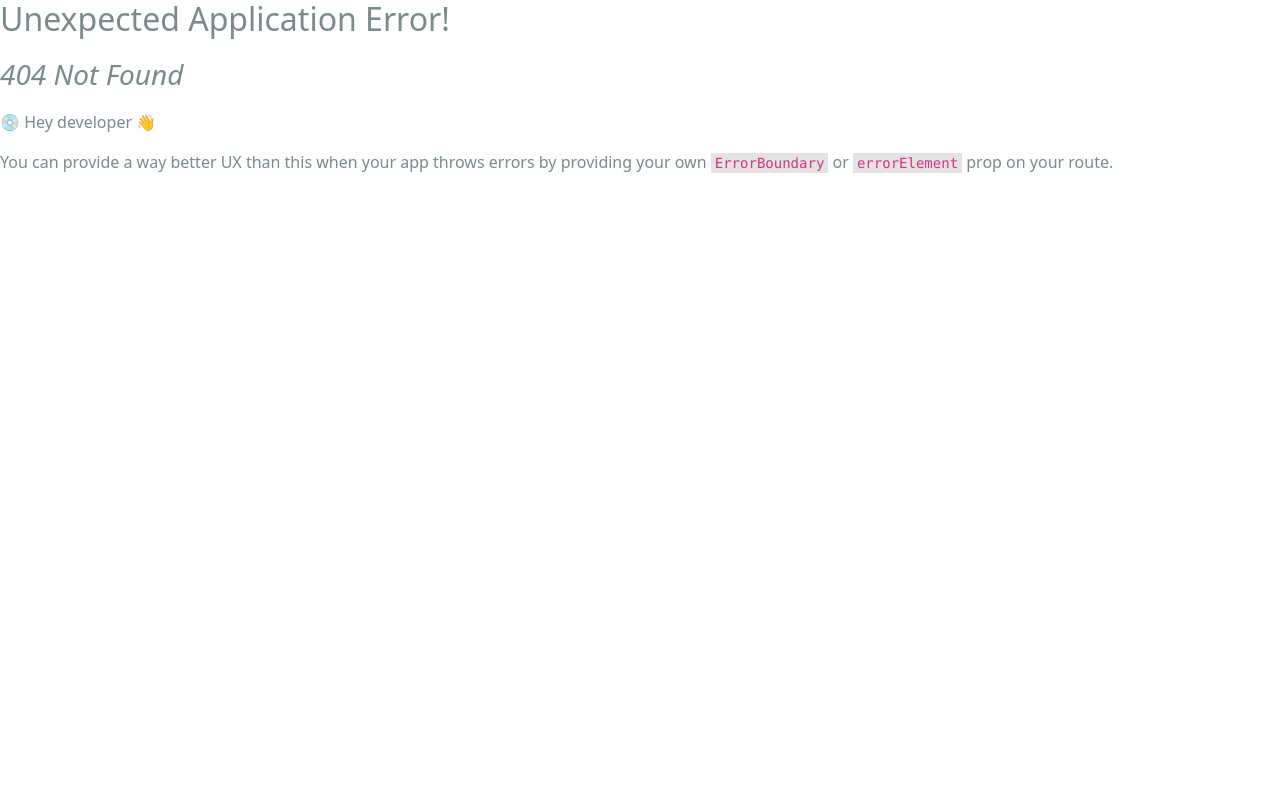
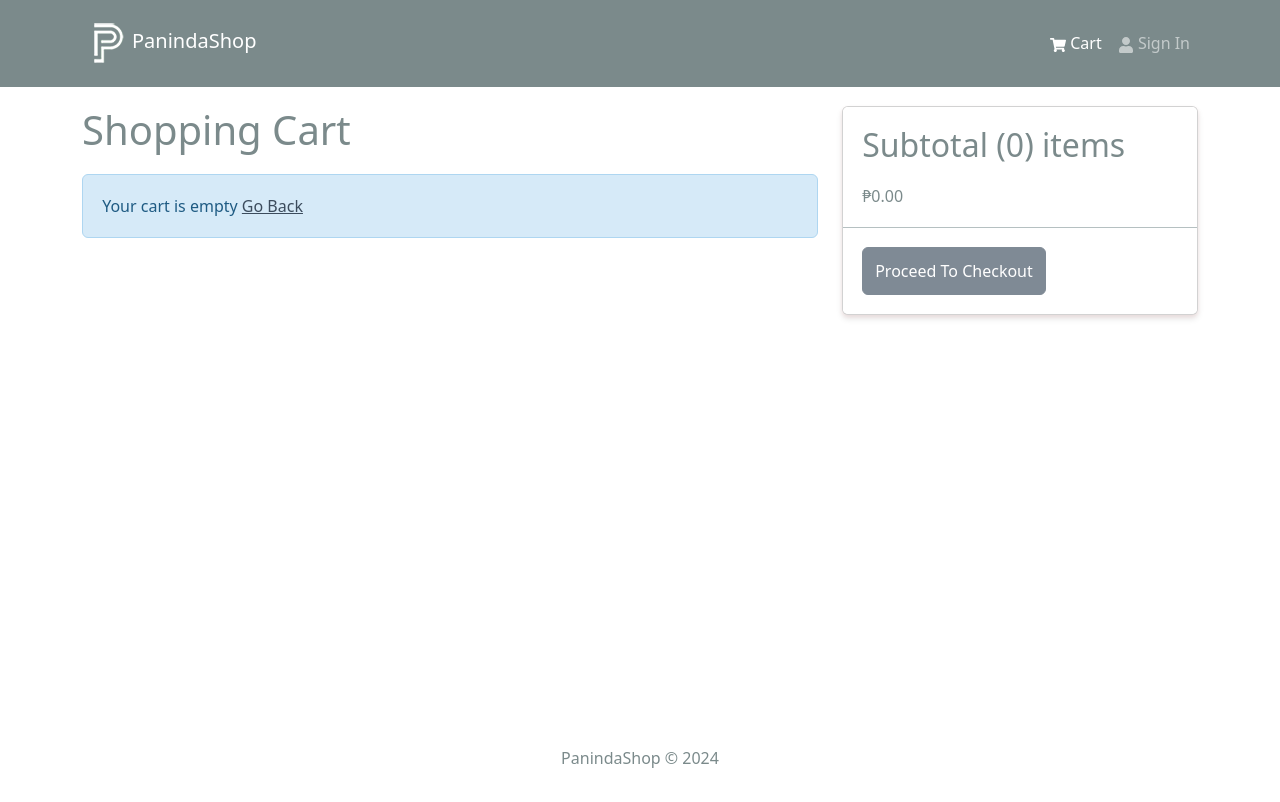
Before and after one commit to j0th4r/panindashop, a React (Create React App) app in the folder frontend/: page /cart in a window 1280 px wide. Before the commit this address had no page. Shown: the top 802 px of the page. Built offline with nearby package versions, Linux system fonts and the light colour scheme.

Commit message:
Implement cart screen

```diff
--- a/frontend/src/index.js
+++ b/frontend/src/index.js
@@ -15,12 +15,14 @@
 import reportWebVitals from './reportWebVitals';
 import HomeScreen from './screens/HomeScreen';
 import ProductScreen from './screens/ProductScreen';
+import CartScreen from './screens/CartScreen';
 
 const router = createBrowserRouter(
   createRoutesFromElements(
     <Route path="/" element={<App />}>
       <Route index={true} path="/" element={<HomeScreen />} />
       <Route path="/product/:id" element={<ProductScreen />} />
+      <Route path="/cart" element={<CartScreen />} />
     </Route>
   )
 )
--- /dev/null
+++ b/frontend/src/screens/CartScreen.jsx
@@ -0,0 +1,82 @@
+import React from 'react';
+import { Link, useNavigate } from 'react-router-dom';
+import { useDispatch, useSelector } from 'react-redux';
+import { Row, Col, ListGroup, Image, Form, Button, Card } from 'react-bootstrap';
+import { FaTrash } from 'react-icons/fa';
+import Message from '../components/Message';
+import { addToCart } from '../slices/cartSlice';
+
+const CartScreen = () => {
+  const navigate = useNavigate();
+  const dispatch = useDispatch();
+
+  const cart = useSelector((state) => state.cart);
+  const { cartItems } = cart;
+
+  const addToCartHandler = async (product, qty) => {
+    dispatch(addToCart({...product, qty}))
+  }
+
+  return <Row>
+    <Col md={8}>
+      <h1 style={{marginBottom: '20px'}}>Shopping Cart</h1>
+      { cartItems.length === 0 ? (
+        <Message>
+          Your cart is empty <Link to='/'>Go Back</Link>
+        </Message>
+      ) : (
+        <ListGroup variant='flush'>
+          {cartItems.map((item) => (
+            <ListGroup.Item key={item._id}>
+              <Row>
+                <Col md={2}>
+                  <Image src={ item.image } alt={item.name} fluid rounded />
+                </Col>
+                <Col md={3}>
+                  <Link to={ `/product/${item._id}` }>{item.name}</Link>
+                </Col>
+                <Col md={2}>₱{item.price}</Col>
+                <Col md={2}>
+                  <Form.Control
+                    as='select'
+                    value={item.qty}
+                    onChange={(e) => addToCartHandler(item, Number(e.target.value))}>
+                    {[...Array(item.countInStock).keys()].map((x) => (
+                      <option key={ x + 1 } value={ x + 1 }>
+                        { x + 1 }
+                      </option>
+                    ))}
+                  </Form.Control>
+                </Col>
+                <Col md={2}>
+                  <Button type='button' variant='light'>
+                    <FaTrash />
+                  </Button>
+                </Col>
+              </Row>
+            </ListGroup.Item>
+          )) }
+        </ListGroup>
+      ) }
+    </Col>
+    <Col md={4}>
+      <Card>
+        <ListGroup variant='flush'>
+          <ListGroup.Item>
+            <h2>
+              Subtotal ({ cartItems.reduce((acc, item) => acc + item.qty, 0) }) items
+            </h2>
+            ₱{ cartItems.reduce((acc, item) => acc + item.qty * item.price, 0).toFixed(2) }
+          </ListGroup.Item>
+          <ListGroup.Item>
+            <Button type='button' className='btn-block' disabled={ cartItems.length === 0 }>
+              Proceed To Checkout
+            </Button>
+          </ListGroup.Item>
+        </ListGroup>
+      </Card>
+    </Col>
+  </Row>
+}
+
+export default CartScreen
```
